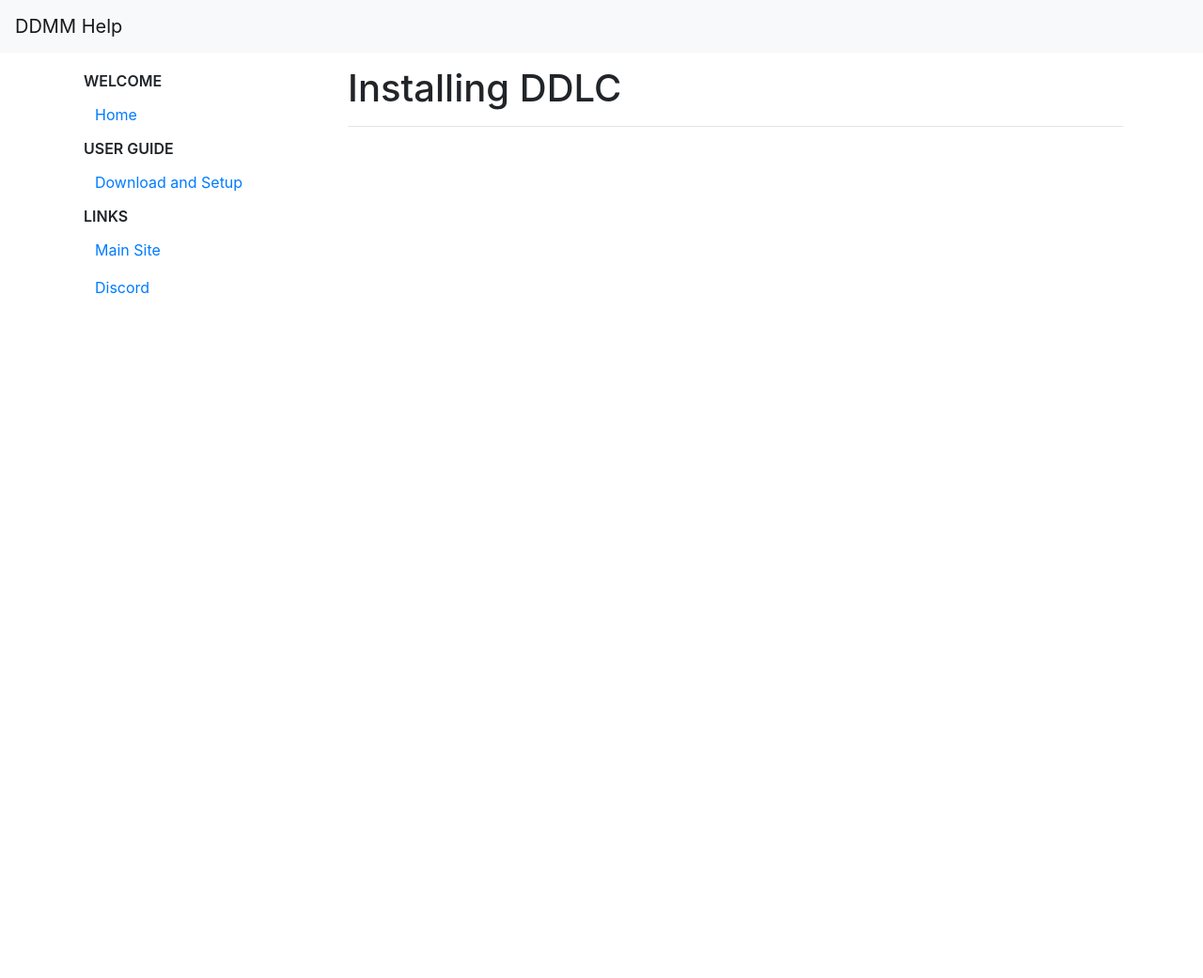
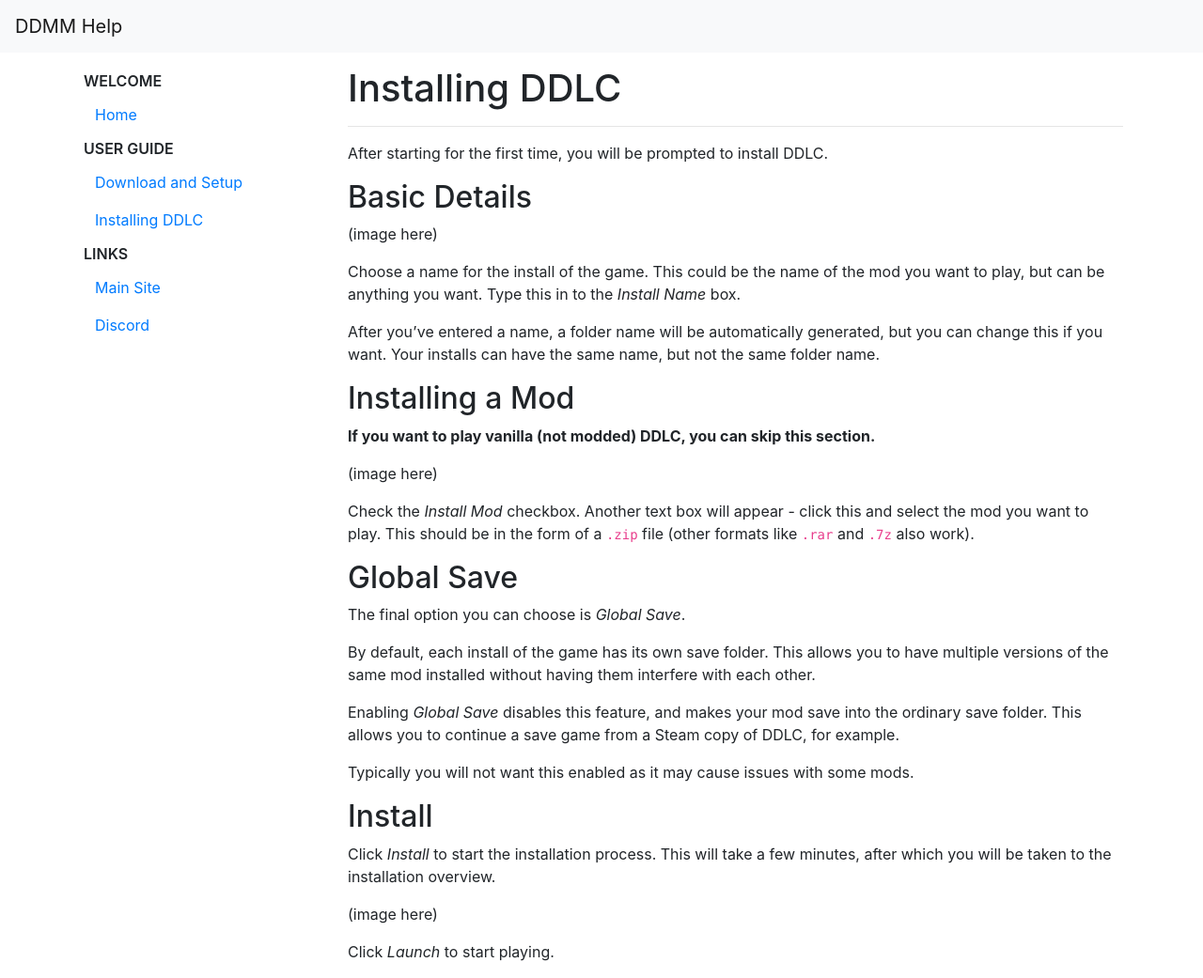
Before and after one commit to DokiDokiModManager/Help, a Jekyll site: the page built from user-guide/install-ddlc.md, in a window 1280 px wide and 1041 px high. Shown: the whole window at 94% size. Built offline with Jekyll 4.4.1, drawn with Linux system fonts in a browser that asks for light colours; nearby versions of some CDN libraries; our own code applies the rules of GitHub Pages for plain Markdown files.

Commit message:
Added second install guide

```diff
--- a/_config.yml
+++ b/_config.yml
@@ -12,6 +12,9 @@ navigation:
       -
         title: Download and Setup
         link: /user-guide/setup
+      -
+        title: Installing DDLC
+        link: /user-guide/install-ddlc
   - name: Links
     links:
       -
--- a/user-guide/install-ddlc.md
+++ b/user-guide/install-ddlc.md
@@ -1,3 +1,39 @@
 ---
 title: Installing DDLC
 ---
+
+After starting for the first time, you will be prompted to install DDLC.
+
+## Basic Details
+
+(image here)
+
+Choose a name for the install of the game. This could be the name of the mod you want to play, but can be anything you want. Type this in to the _Install Name_ box.
+
+After you've entered a name, a folder name will be automatically generated, but you can change this if you want. Your installs can have the same name, but not the same folder name.
+
+## Installing a Mod
+
+**If you want to play vanilla (not modded) DDLC, you can skip this section.**
+
+(image here)
+
+Check the _Install Mod_ checkbox. Another text box will appear - click this and select the mod you want to play. This should be in the form of a `.zip` file (other formats like `.rar` and `.7z` also work).
+
+## Global Save
+
+The final option you can choose is _Global Save_.
+
+By default, each install of the game has its own save folder. This allows you to have multiple versions of the same mod installed without having them interfere with each other.
+
+Enabling _Global Save_ disables this feature, and makes your mod save into the ordinary save folder. This allows you to continue a save game from a Steam copy of DDLC, for example.
+
+Typically you will not want this enabled as it may cause issues with some mods.
+
+## Install
+
+Click _Install_ to start the installation process. This will take a few minutes, after which you will be taken to the installation overview.
+
+(image here)
+
+Click _Launch_ to start playing.
```
